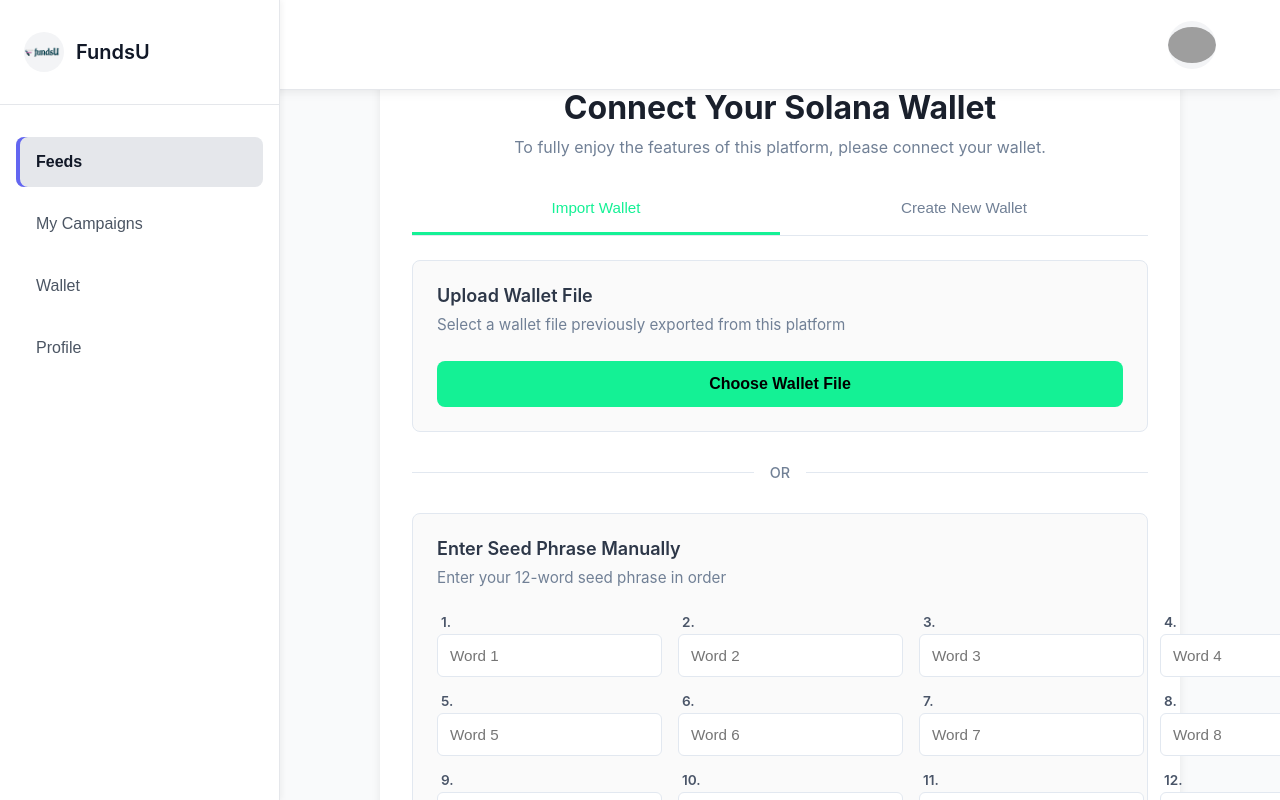
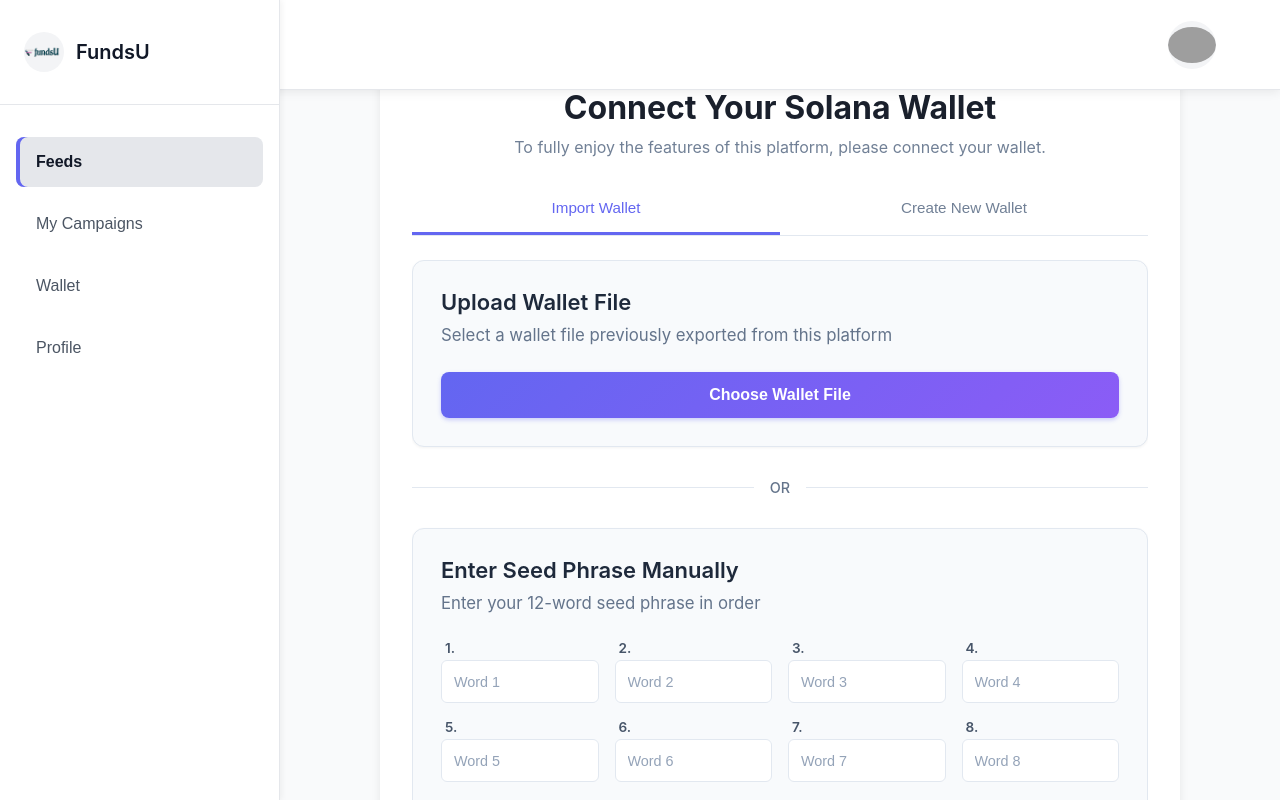
Before and after one commit to kekule15/fundsu-web, a Next.js app in the folder frontend/: page /wallet in a window 1280 px wide. Shown: the top 800 px of the page. Built offline with nearby package versions, Linux system fonts and the light colour scheme; no server answers; the database is empty; grey boxes are pictures that could not be loaded; what @solana/web3.js would draw is missing.

Commit message:
updated the connect wallet section

```diff
--- a/frontend/src/components/CreateWallet.tsx
+++ b/frontend/src/components/CreateWallet.tsx
@@ -50,7 +50,7 @@ export default function CreateWallet({ onConfirm }: CreateWalletProps) {
   return (
     <div className="create-wallet">
       <div className="warning-banner">
-        <h3>⚠️ Important Security Warning</h3>
+        <h3>Important Security Warning</h3>
         <p>
           Your seed phrase is the key to your wallet. Anyone with these words can access your funds.
           Never share it with anyone, and store it securely.
@@ -87,7 +87,7 @@ export default function CreateWallet({ onConfirm }: CreateWalletProps) {
             checked={hasSaved}
             onChange={(e) => setHasSaved(e.target.checked)}
           />
-          I have saved my seed phrase in a secure location
+           I have saved my seed phrase in a secure location
         </label>
       </div>
 
--- a/frontend/src/components/InternalNavBar.tsx
+++ b/frontend/src/components/InternalNavBar.tsx
@@ -17,7 +17,7 @@ export function InternalNavBar() {
   const { user } = useAuth();
 
   // Don't show internal nav bar on Wallet page if in view mode
-  if (activeItem === SidebarPages.WALLET || activeItem === SidebarPages.PROFILE)
+  if (activeItem === SidebarPages.WALLET || activeItem === SidebarPages.PROFILE || !user)
     return null;
 
   return (
--- a/frontend/src/styles/ConnectWalletComponent.css
+++ b/frontend/src/styles/ConnectWalletComponent.css
@@ -51,8 +51,9 @@
 }
 
 .tab-button.active {
-  color: #14f195;
-  border-bottom-color: #14f195;
+  color: #6366f1;
+  border-bottom-color: #6366f1;
+  /* background: linear-gradient(135deg, #6366f1, #8b5cf6); */
 }
 
 .tab-button:hover:not(.active) {
--- a/frontend/src/styles/CreateWallet.css
+++ b/frontend/src/styles/CreateWallet.css
@@ -127,8 +127,8 @@
   align-items: flex-start;
   gap: 0.75rem;
   padding: 1rem;
-  background: #f0fff4;
-  border: 1px solid #9ae6b4;
+  background: #e2e2f2;
+  border: 1px solid #898bdd;
   border-radius: 8px;
 }
 
@@ -136,7 +136,7 @@
   margin-top: 0.2rem;
   width: 1.25rem;
   height: 1.25rem;
-  accent-color: #14f195;
+  accent-color: #6366f1;
 }
 
 .confirmation-check label {
@@ -148,8 +148,8 @@
 
 .continue-button {
   padding: 1rem 1.5rem;
-  background: #14f195;
-  color: #000;
+  background: linear-gradient(135deg, #6366f1, #8b5cf6);
+  color: white;
   border: none;
   border-radius: 8px;
   font-weight: 600;
@@ -160,9 +160,10 @@
 }
 
 .continue-button:hover:not(:disabled) {
-  background: #12d985;
+  background:  linear-gradient(135deg, #4f46e5, #7c3aed);
   transform: translateY(-1px);
   box-shadow: 0 4px 12px rgba(20, 241, 149, 0.25);
+  color: white;
 }
 
 .continue-button:disabled {
--- a/frontend/src/styles/ImportWallet.css
+++ b/frontend/src/styles/ImportWallet.css
@@ -3,24 +3,26 @@
   display: flex;
   flex-direction: column;
   gap: 1.5rem;
+  width: 100%;
 }
 
 .upload-section, .manual-import {
   padding: 1.25rem;
   border: 1px solid #e2e8f0;
-  border-radius: 8px;
-  background: #fafafa;
+  border-radius: 12px;
+  background: #f8fafc;
+  box-shadow: 0 1px 3px rgba(0, 0, 0, 0.05);
 }
 
 .upload-section h3, .manual-import h3 {
   margin-bottom: 0.5rem;
-  color: #2d3748;
+  color: #1e293b;
   font-size: 1.125rem;
   font-weight: 600;
 }
 
 .upload-section p, .manual-import p {
-  color: #718096;
+  color: #64748b;
   margin-bottom: 1rem;
   font-size: 0.95rem;
   line-height: 1.5;
@@ -28,8 +30,8 @@
 
 .upload-button, .import-button {
   padding: 0.875rem 1.5rem;
-  background: #14f195;
-  color: #000;
+  background: linear-gradient(135deg, #6366f1, #8b5cf6);
+  color: white;
   border: none;
   border-radius: 8px;
   font-weight: 600;
@@ -38,16 +40,21 @@
   transition: all 0.3s ease;
   width: 100%;
   margin-top: 0.5rem;
+  box-shadow: 0 2px 4px rgba(99, 102, 241, 0.3);
 }
 
 .upload-button:hover, .import-button:hover {
-  background: #12d985;
+  background: linear-gradient(135deg, #4f46e5, #7c3aed);
   transform: translateY(-1px);
-  box-shadow: 0 4px 12px rgba(20, 241, 149, 0.25);
+  box-shadow: 0 4px 8px rgba(99, 102, 241, 0.4);
+}
+
+.upload-button:active, .import-button:active {
+  transform: translateY(0);
 }
 
 .upload-button:disabled {
-  background: #cbd5e0;
+  background: #cbd5e1;
   cursor: not-allowed;
   transform: none;
   box-shadow: none;
@@ -57,7 +64,7 @@
   display: flex;
   align-items: center;
   text-align: center;
-  color: #718096;
+  color: #64748b;
   font-weight: 500;
   font-size: 0.9rem;
   margin: 0.5rem 0;
@@ -78,19 +85,22 @@
   grid-template-columns: repeat(2, 1fr);
   gap: 0.75rem;
   margin: 1.25rem 0;
+  width: 100%;
 }
 
 .seed-word-input {
   display: flex;
   flex-direction: column;
   gap: 0.25rem;
+  min-width: 0; /* Prevents overflow */
 }
 
 .seed-word-input label {
   font-weight: 600;
   font-size: 0.85rem;
-  color: #4a5568;
+  color: #475569;
   margin-left: 0.25rem;
+  white-space: nowrap;
 }
 
 .seed-word-input input {
@@ -99,29 +109,39 @@
   border-radius: 6px;
   font-size: 0.95rem;
   background: white;
-  transition: border-color 0.3s ease;
+  transition: all 0.3s ease;
+  width: 100%;
+  box-sizing: border-box;
+  min-width: 0; /* Prevents overflow */
 }
 
 .seed-word-input input:focus {
   outline: none;
-  border-color: #14f195;
-  box-shadow: 0 0 0 3px rgba(20, 241, 149, 0.15);
+  border-color: #6366f1;
+  box-shadow: 0 0 0 3px rgba(99, 102, 241, 0.15);
+}
+
+.seed-word-input input::placeholder {
+  color: #94a3b8;
+  font-size: 0.9rem;
 }
 
 .error-message {
-  padding: 0.75rem;
-  background: #fed7d7;
-  color: #c53030;
-  border: 1px solid #feb2b2;
-  border-radius: 6px;
+  padding: 0.875rem;
+  background: #fef2f2;
+  color: #dc2626;
+  border: 1px solid #fecaca;
+  border-radius: 8px;
   margin: 1rem 0;
   font-size: 0.9rem;
+  text-align: center;
 }
 
-/* Responsive adjustments for mobile */
-@media (max-width: 480px) {
+/* Enhanced Responsive Design */
+@media (max-width: 320px) {
+  /* Extra small devices */
   .upload-section, .manual-import {
-    padding: 1rem;
+    padding: 0.875rem;
   }
 
   .seed-phrase-grid {
@@ -131,17 +151,51 @@
 
   .upload-button, .import-button {
     padding: 0.75rem 1rem;
-    font-size: 0.95rem;
+    font-size: 0.9rem;
+  }
+
+  .seed-word-input input {
+    padding: 0.625rem;
+    font-size: 0.9rem;
   }
 }
 
-@media (min-width: 640px) {
+@media (max-width: 480px) {
+  /* Small mobile devices */
+  .upload-section, .manual-import {
+    padding: 1rem;
+  }
+
   .seed-phrase-grid {
-    grid-template-columns: repeat(3, 1fr);
+    grid-template-columns: repeat(2, 1fr);
+    gap: 0.625rem;
+  }
+
+  .upload-button, .import-button {
+    padding: 0.75rem 1rem;
+    font-size: 0.95rem;
+  }
+
+  .seed-word-input label {
+    font-size: 0.8rem;
+  }
+
+  .seed-word-input input {
+    padding: 0.6875rem;
+    font-size: 0.9rem;
   }
 }
 
-@media (min-width: 768px) {
+@media (min-width: 481px) and (max-width: 767px) {
+  /* Medium mobile devices and small tablets */
+  .seed-phrase-grid {
+    grid-template-columns: repeat(3, 1fr);
+    gap: 0.875rem;
+  }
+}
+
+@media (min-width: 768px) and (max-width: 1023px) {
+  /* Tablets */
   .upload-section, .manual-import {
     padding: 1.5rem;
   }
@@ -150,4 +204,70 @@
     grid-template-columns: repeat(4, 1fr);
     gap: 1rem;
   }
+
+  .upload-section h3, .manual-import h3 {
+    font-size: 1.25rem;
+  }
+
+  .upload-section p, .manual-import p {
+    font-size: 1rem;
+  }
 }
+
+@media (min-width: 1024px) {
+  /* Laptops and desktops */
+  .import-wallet {
+    max-width: 900px;
+    margin: 0 auto;
+  }
+
+  .upload-section, .manual-import {
+    padding: 1.75rem;
+  }
+
+  .seed-phrase-grid {
+    grid-template-columns: repeat(4, 1fr);
+    gap: 1.125rem;
+  }
+
+  .upload-section h3, .manual-import h3 {
+    font-size: 1.375rem;
+  }
+
+  .upload-section p, .manual-import p {
+    font-size: 1.05rem;
+  }
+}
+
+@media (min-width: 1280px) {
+  /* Large desktops */
+  .seed-phrase-grid {
+    grid-template-columns: repeat(6, 1fr);
+    gap: 1rem;
+  }
+}
+
+/* Prevent horizontal overflow in all cases */
+.import-wallet,
+.upload-section,
+.manual-import,
+.seed-phrase-grid {
+  max-width: 100%;
+  overflow-x: hidden;
+}
+
+/* Ensure inputs never overflow their containers */
+.seed-word-input {
+  position: relative;
+}
+
+.seed-word-input input {
+  max-width: 100%;
+}
+
+/* Add smooth transitions for better UX */
+.upload-section, .manual-import,
+.upload-button, .import-button,
+.seed-word-input input {
+  transition: all 0.3s ease;
+}
```
